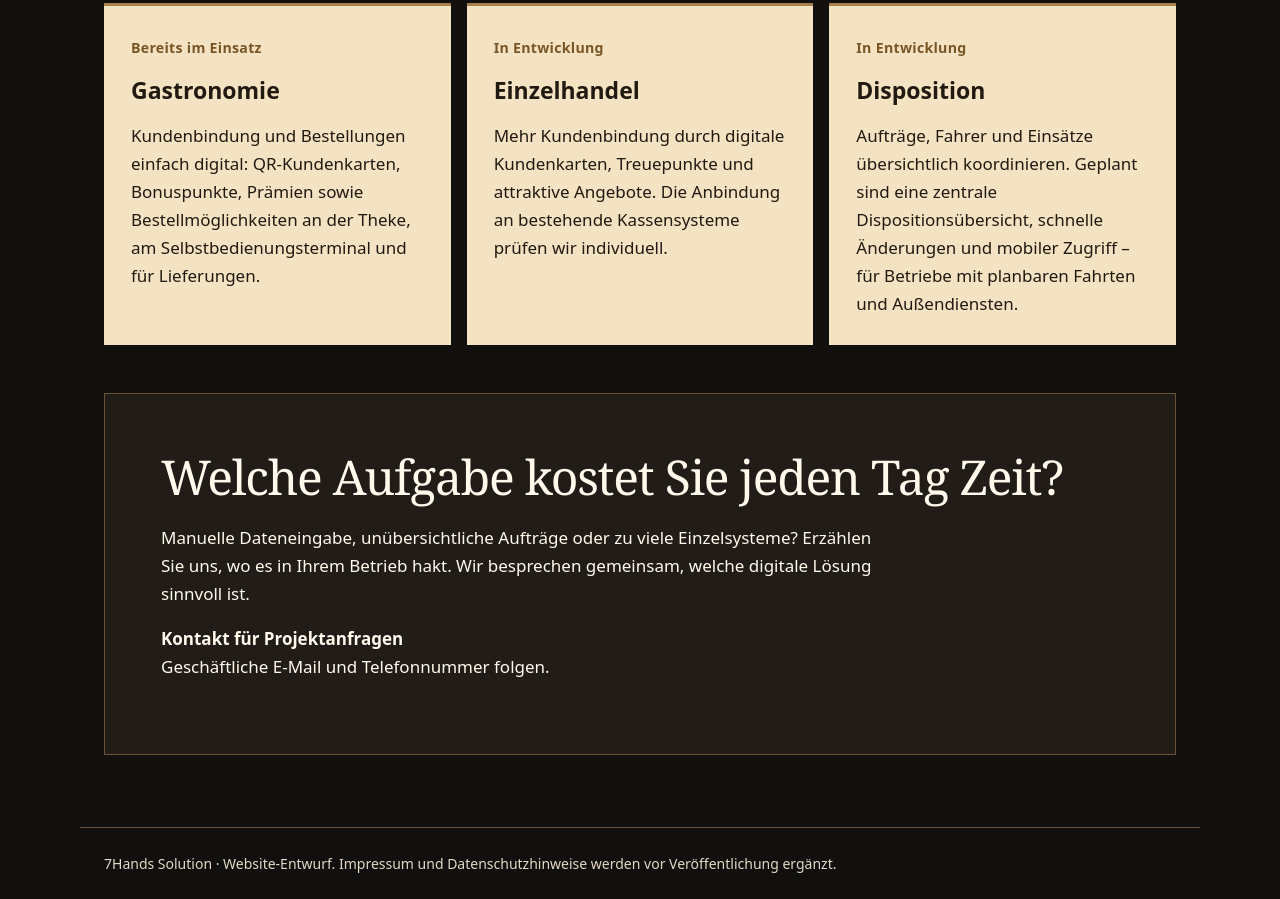
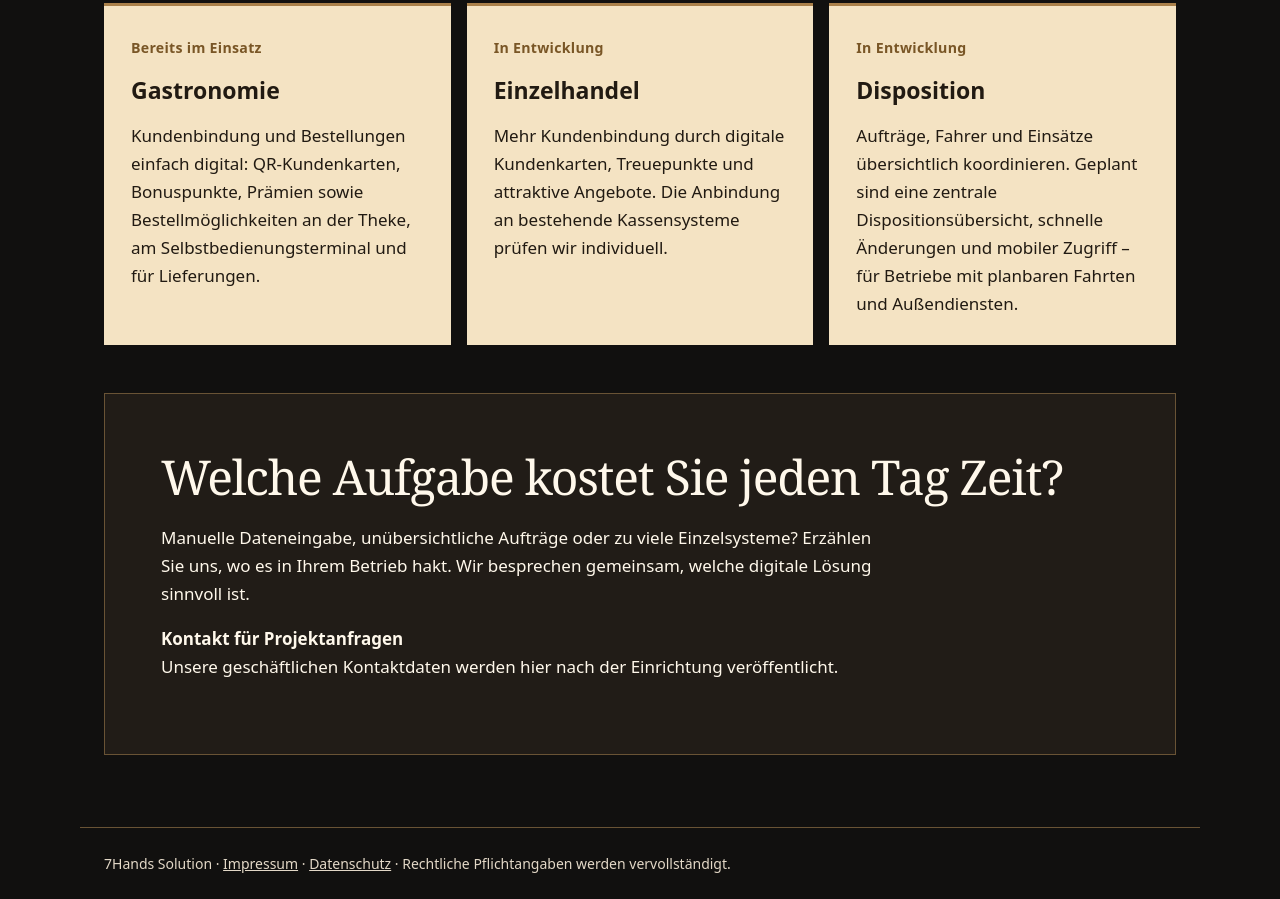
Before and after one commit to mak79-hub/7hands-solution, a plain HTML site: page index.html in a window 1280 px wide. Shown: the part 1438-2337 px from the top of the page. Drawn offline with Linux system fonts and the light colour scheme.

Commit message:
Link legal information drafts and clarify contact status

```diff
--- a/index.html
+++ b/index.html
@@ -89,9 +89,9 @@
   <section class="contact" id="kontakt">
     <h2>Welche Aufgabe kostet Sie jeden Tag Zeit?</h2>
     <p>Manuelle Dateneingabe, unübersichtliche Aufträge oder zu viele Einzelsysteme? Erzählen Sie uns, wo es in Ihrem Betrieb hakt. Wir besprechen gemeinsam, welche digitale Lösung sinnvoll ist.</p>
-    <p><strong>Kontakt für Projektanfragen</strong><br>Geschäftliche E-Mail und Telefonnummer folgen.</p>
+    <p><strong>Kontakt für Projektanfragen</strong><br>Unsere geschäftlichen Kontaktdaten werden hier nach der Einrichtung veröffentlicht.</p>
   </section>
 </main>
-<footer>7Hands Solution · Website-Entwurf. Impressum und Datenschutzhinweise werden vor Veröffentlichung ergänzt.</footer>
+<footer>7Hands Solution · <a href="/impressum.html">Impressum</a> · <a href="/datenschutz.html">Datenschutz</a> · Rechtliche Pflichtangaben werden vervollständigt.</footer>
 </body>
 </html>
```
